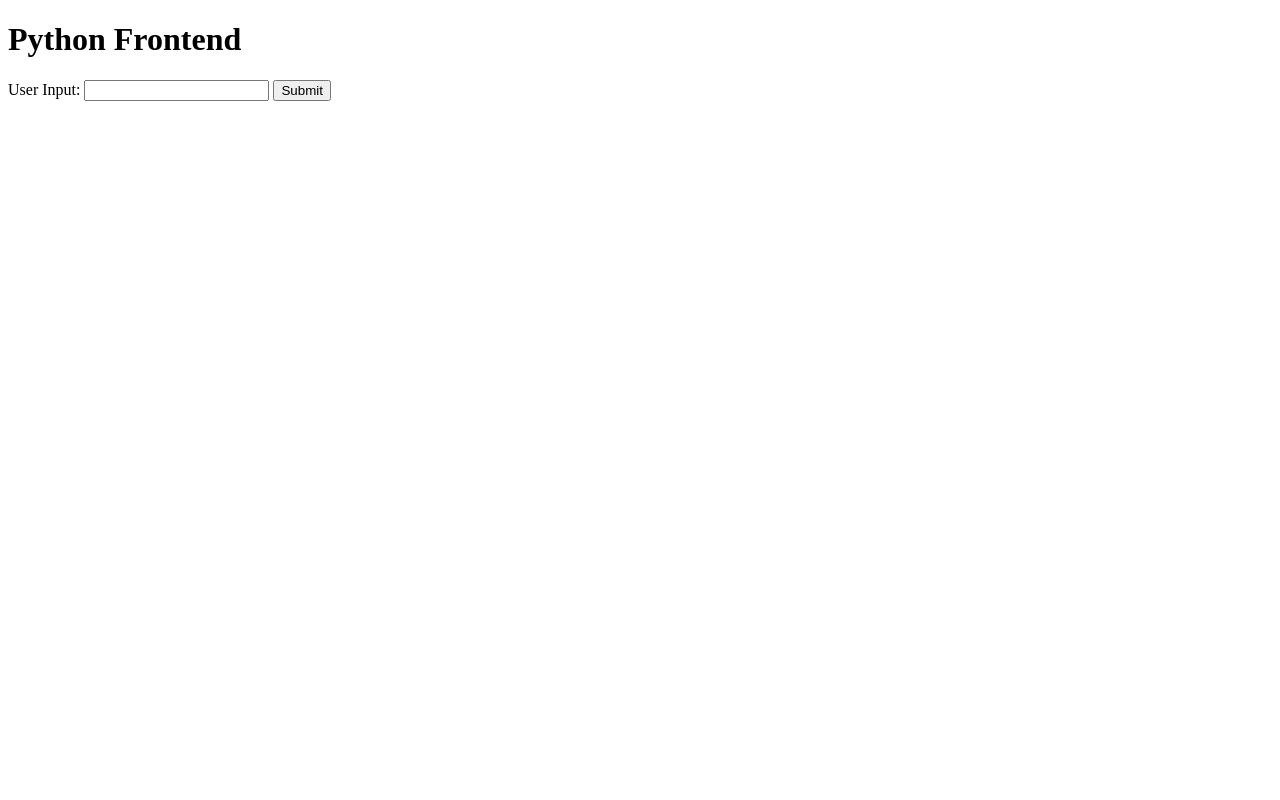
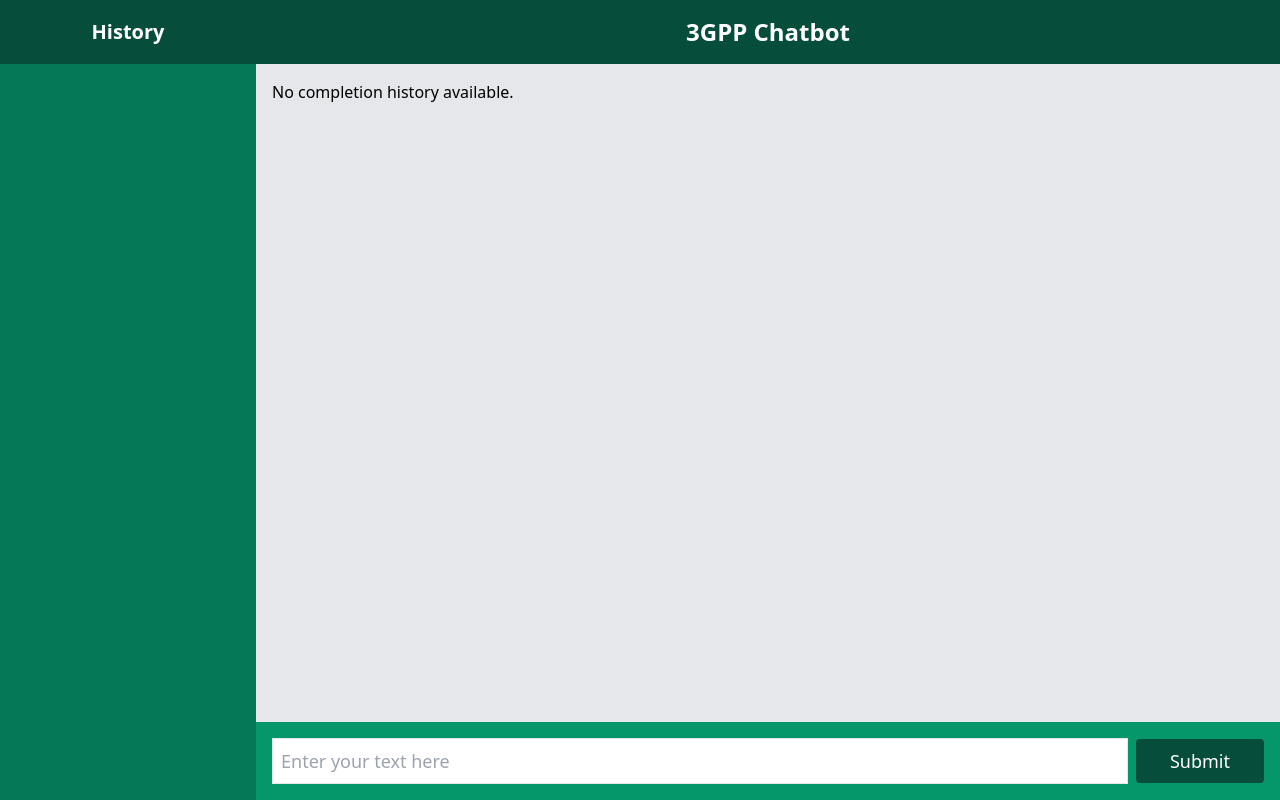
Before and after one commit to 3gpp-RAG-app/app, a Flask app: page / in a window 1280 px wide. Run offline with Flask 3, Linux system fonts and the light colour scheme.

Commit message:
UI made missing pics

```diff
--- a/app.py
+++ b/app.py
@@ -3,25 +3,44 @@ import requests
 from config import client
 app = Flask(__name__)
 
+
+
 @app.route('/')
 def index():
     return render_template('index.html')
+
+
+
+completion_history = []
+
+
+
+def add_to_completion_history(user_message, bot_message):
+    completion_history.append({'user': user_message, 'bot': bot_message})
+
+
 
 @app.route('/submit', methods=['POST'])
 def submit():
     try:
         user_input = request.form['user_input']
-        api_endpoint = 'https://true-suns-cry.loca.lt/milvus/search' # remeber to activate my ip is 81.175.131.163
+        api_endpoint = 'https://true-suns-cry.loca.lt/milvus/search'
         response = requests.post(api_endpoint, json={'query': user_input})
         output_file_path = 'best_hit_details.txt'
 
-        if response.status_code == 200:
-            result = response.json()["results"]
 
-            with open(output_file_path, 'w') as file:
-                file.write(f'Best hit text: {result}\n')
 
-            completion = client.chat.completions.create(
+
+
+
+
+        '''if response.status_code == 200:
+            result = response.json()["results"]'''
+        result='The total layer 2 buffer size is defined as the sum of the number of bytes that the UE is capable of storing in the RLC transmission windows and RLC reception and reassembly windows and also in PDCP reordering windows for all radio bearers.'
+
+
+
+        completion = client.chat.completions.create(
                 model="gpt-4-turbo-preview",
                 messages=[
                     {"role": "system", "content": f'You are a 3GPP specialized assistant that provides responses to the user based on the provided reference. Let the user know if the answer cannot be found in the given reference, respond "I could not find an answer." ,  Here is the reference: {result}.'},
@@ -32,15 +51,25 @@ def submit():
                 stop=None
             )
 
-            response_message = completion.choices[0].message
-            return render_template('index.html', response=response_message)
-        else:
+
+
+        response_message = completion.choices[0].message
+        add_to_completion_history(user_message=user_input, bot_message=response_message.content)
+        return render_template('index.html', completion_history=completion_history)
+
+
+
+        '''else:
             result = f"Error: {response.status_code}"
-            return render_template('index.html', response=result)
+            return render_template('index.html', response=result)'''
+
+
 
     except Exception as e:
         result = f"Error: {str(e)}"
         return render_template('index.html', response=result)
 
+
+
 if __name__ == '__main__':
     app.run(debug=True, port=3000)
--- a/templates/index.html
+++ b/templates/index.html
@@ -4,18 +4,60 @@
     <meta charset="UTF-8">
     <meta name="viewport" content="width=device-width, initial-scale=1.0">
     <title>Python Frontend</title>
+    <link rel="stylesheet" href="https://cdn.jsdelivr.net/npm/tailwindcss@2.2.19/dist/tailwind.min.css">
 </head>
-<body>
-    <h1>Python Frontend</h1>
+<body class="font-sans">
+    <div class="flex h-screen bg-gray-100">
+        <!-- Sidebar -->
+        <div class="hidden md:flex md:flex-shrink-0 bg-green-700">
+            <div class="flex flex-col w-64 bg-green-700">
+                <div class="flex items-center justify-center h-16 bg-green-900 text-white">
+                    <span class="text-xl font-semibold">History</span>
+                </div>
+            </div>
+        </div>
 
-    <form action="{{ url_for('submit') }}" method="post">
-        <label for="user_input">User Input:</label>
-        <input type="text" name="user_input" required>
-        <button type="submit">Submit</button>
-    </form>
+        <!-- Main Content -->
+        <div class="flex flex-col flex-1 overflow-hidden">
+            <!-- Top Bar/Header -->
+            <header class="w-full bg-green-900 text-white">
+                <div class="flex items-center justify-center p-4">
+                    <h1 class="text-2xl font-semibold">3GPP Chatbot</h1>
+                </div>
+            </header>
 
-    {% if response %}
-        <p>{{ response }}</p>
-    {% endif %}
+            <main class="flex-1 flex flex-col overflow-x-hidden bg-gray-200 p-4">
+                {% if completion_history %}
+                    <div>
+                        {% for item in completion_history %}
+                            <!-- User message -->
+                            <div class="flex items-start mb-4">
+                                <img src="USER_PROFILE_IMAGE_URL" alt="User Profile Picture" class="w-10 h-10 rounded-full mr-2">
+                                <div class="bg-green-300 rounded-lg p-2">
+                                    <p>User: {{ item.user }}</p>
+                                </div>
+                            </div>
+                            <!-- Bot response -->
+                            <div class="flex items-start justify-end mb-4">
+                                <div class="bg-green-500 rounded-lg p-2">
+                                    <p>Bot: {{ item.bot }}</p>
+                                </div>
+                                <img src="BOT_PROFILE_IMAGE_URL" alt="Bot Profile Picture" class="w-10 h-10 rounded-full ml-2">
+                            </div>
+                        {% endfor %}
+                    </div>
+                {% else %}
+                    <p>No completion history available.</p>
+                {% endif %}
+            </main>
+
+
+            <form action="{{ url_for('submit') }}" method="post" class="flex items-center justify-between bg-green-600 p-4">
+                <label for="user_input" class="sr-only">User Input:</label>
+                <input type="text" name="user_input" required class="flex-1 border p-2 mr-2 text-lg" placeholder="Enter your text here">
+                <button type="submit" class="bg-green-900 text-white p-2 rounded w-32 text-lg">Submit</button>
+            </form>
+        </div>
+    </div>
 </body>
 </html>
```
